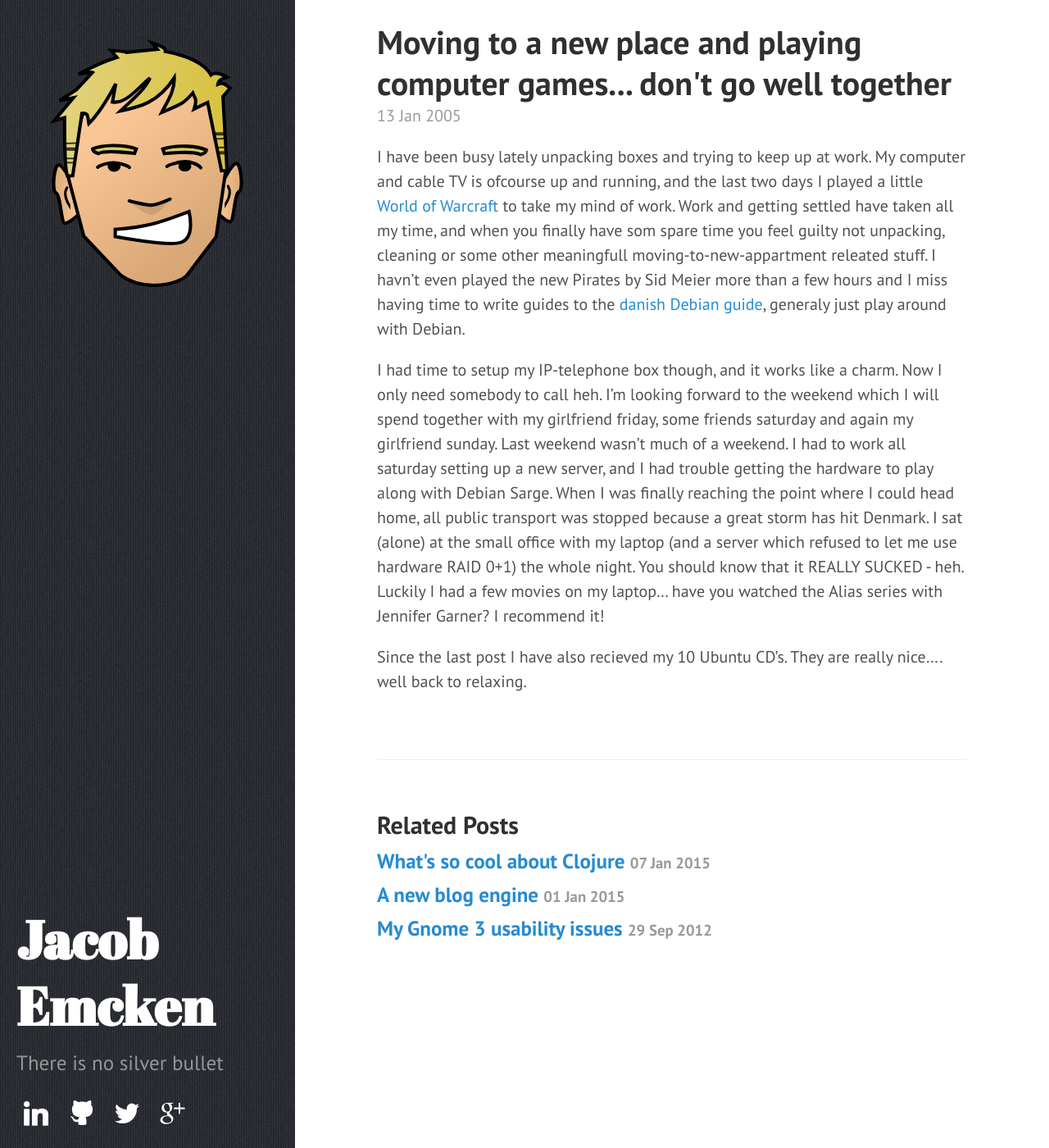
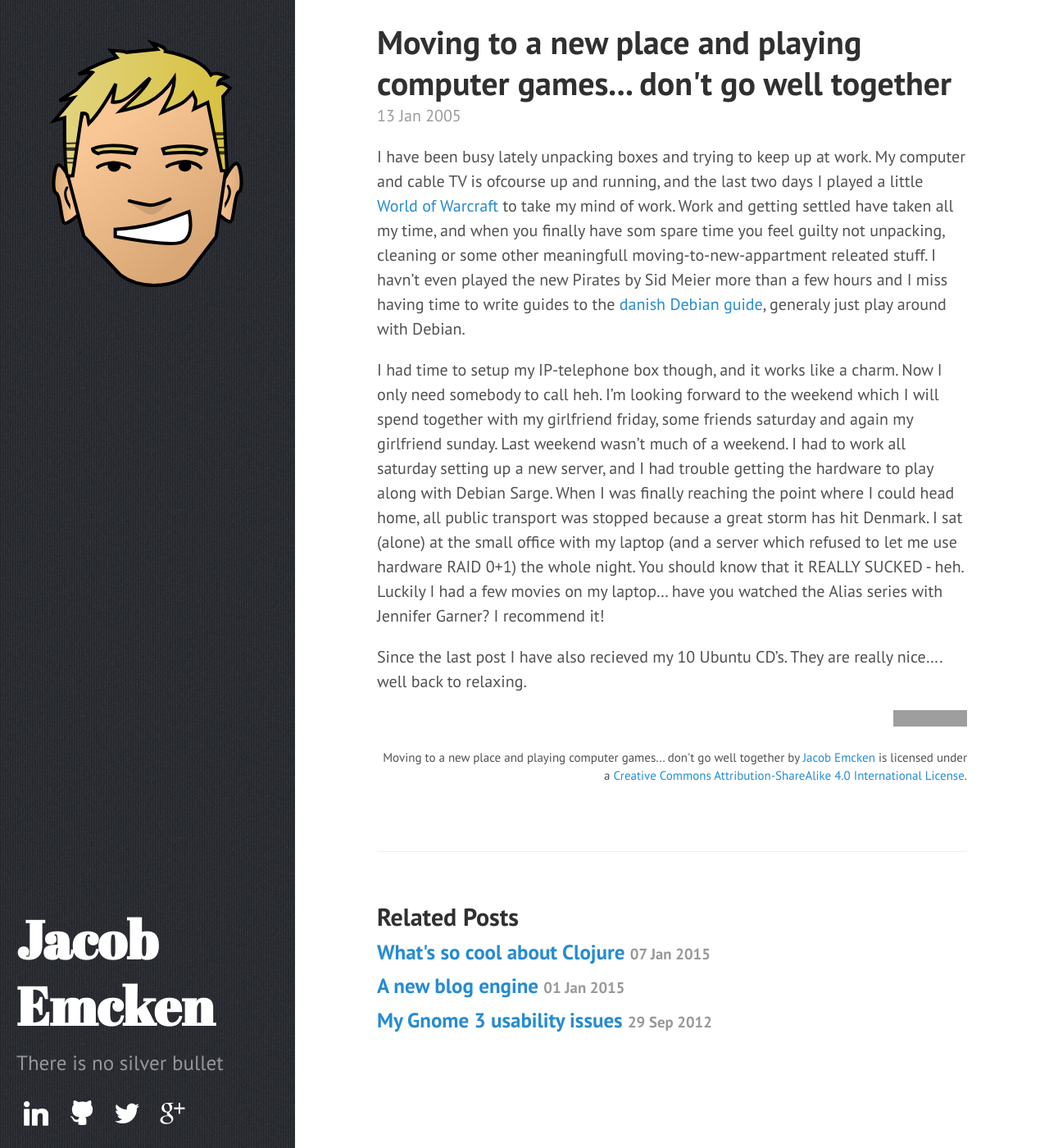
Before and after one commit to jacobemcken/jacobemcken.github.io, a Jekyll site: the page built from _posts/2005-01-13-moving-to-a-new-place-and-playing-computer-games-dont-go-well-together.markdown, in a window 1280 px wide and 1400 px high, scrolled down 54 px. Shown: the whole window at 82% size. Built offline with Jekyll 4.4.1, drawn with Linux system fonts in a browser that asks for light colours; Markdown is read by kramdown in place of the engine named in the settings; grey boxes are pictures that could not be loaded.

Commit message:
Add CC license on all posts

```diff
--- /dev/null
+++ b/_includes/cc_attribution_sharealike.html
@@ -0,0 +1 @@
+<a rel="license" href="http://creativecommons.org/licenses/by-sa/4.0/"><img alt="Creative Commons License" style="border-width:0" src="https://i.creativecommons.org/l/by-sa/4.0/88x31.png" /></a><br><span xmlns:dct="http://purl.org/dc/terms/" property="dct:title">{{ page.title }}</span> by <a xmlns:cc="http://creativecommons.org/ns#" href="{{ site.url }}" property="cc:attributionName" rel="cc:attributionURL">Jacob Emcken</a> is licensed under a <a rel="license" href="http://creativecommons.org/licenses/by-sa/4.0/">Creative Commons Attribution-ShareAlike 4.0 International License</a>.
--- a/_layouts/post.html
+++ b/_layouts/post.html
@@ -6,6 +6,10 @@
   <h1 class="post-title">{{ page.title }}</h1>
   <span class="post-date">{{ page.date | date_to_string }}</span>
   {{ content }}
+
+  <div class="license">
+    {% include cc_attribution_sharealike.html %}
+  </div>
 </div>
 
 {% if page.comments == true %}
--- a/public/css/hyde.css
+++ b/public/css/hyde.css
@@ -79,6 +79,16 @@
   .sidebar-sticky {
     width: 100%;
   }
+}
+
+.license {
+  text-align: right;
+  font-size: 75%;
+}
+
+.license img {
+  display: inline;
+  border-radius: 0;
 }
 
 figure.image {
```
